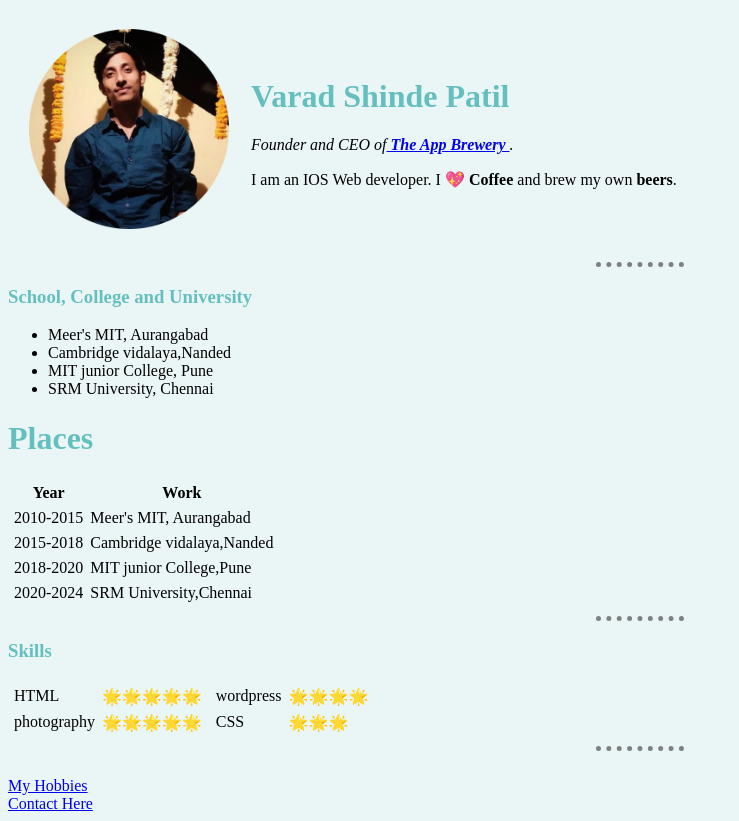
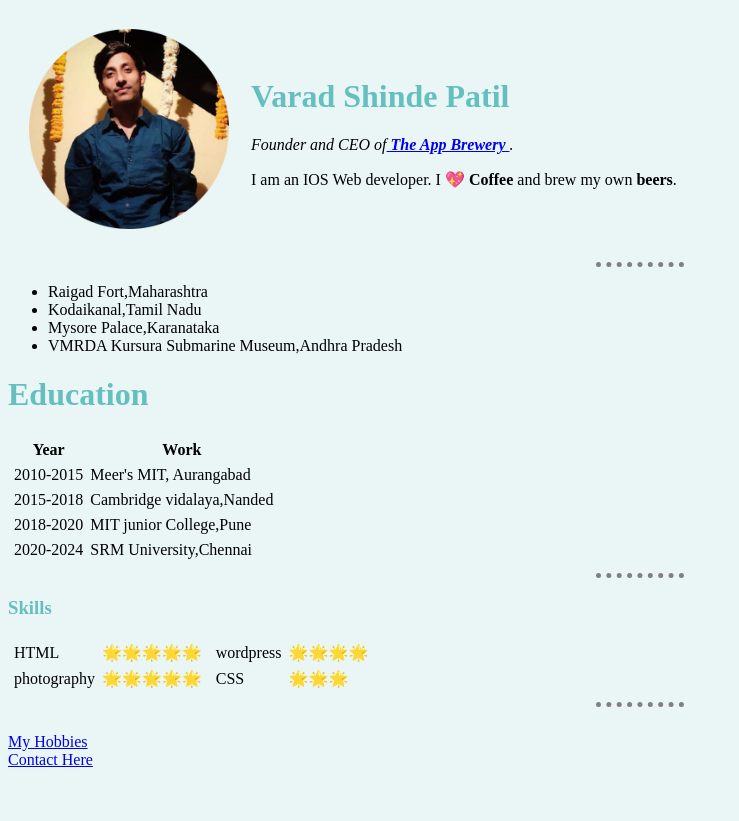
Before and after one commit to VaradShine/Ushing-HTML, a plain HTML site: page index.html in a window 1280 px wide. Shown: the whole page, without its empty margins (0-739 px from the left). After the commit the page ends 800 px from the top, so only its background shows below. Drawn offline with Linux system fonts and the light colour scheme.

Commit message:
Update index.html

```diff
--- a/index.html
+++ b/index.html
@@ -18,14 +18,13 @@
 </tr>
     </table>
 <hr>
-<h3>School, College and University</h3>
 <ul>
- <li>Meer's MIT, Aurangabad</li>
- <li>Cambridge vidalaya,Nanded </li>
- <li>MIT junior College, Pune </li>
- <li>SRM University, Chennai </li>
+ <li>Raigad Fort,Maharashtra</li>
+ <li>Kodaikanal,Tamil Nadu </li>
+ <li>Mysore Palace,Karanataka</li>
+ <li>VMRDA Kursura Submarine Museum,Andhra Pradesh</li>
 </ul>
-<h1>Places</h1>
+<h1>Education</h1>
 <table cellspacing="5">
   <thead>
       <tr>
```
